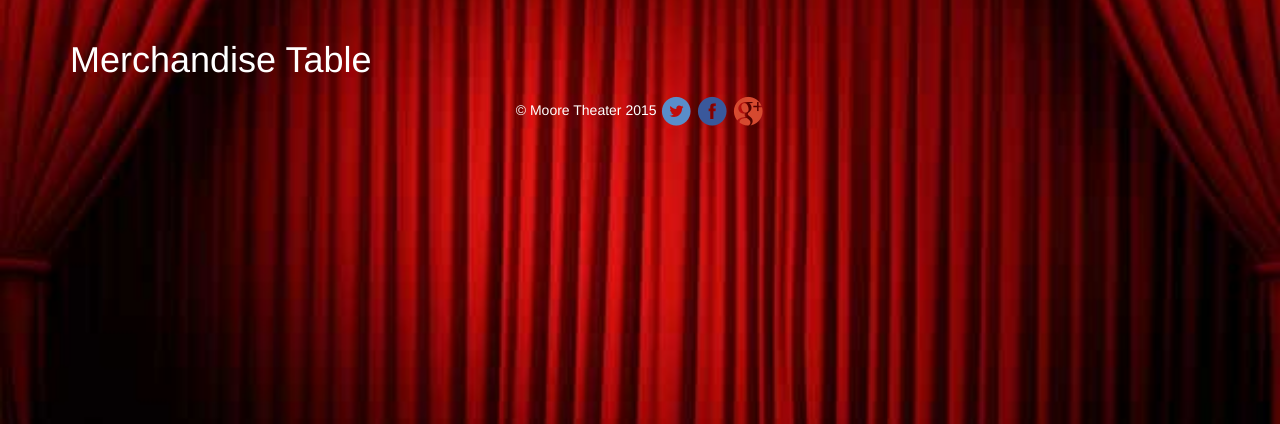
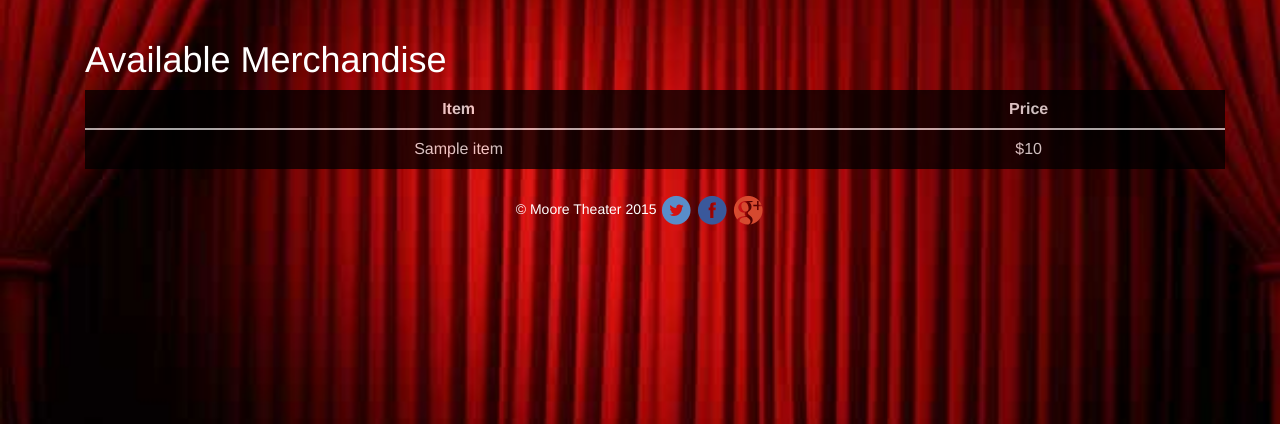
Before and after one commit to sk367/cs399_Theater, a Django app: template cs399_Theater/main/templates/merch.html in a window 1280 px wide. Shown: the part 52-476 px from the top of the page. Run offline with Django 3.2, Linux system fonts and the light colour scheme; the template is opened without the code that fills it: most values are stand-ins (such as "Sample title", 1, 10 or a date in 2020); parts of the project's set-up code (start-up, migrations or seed data) failed here and were passed over; some libraries are stand-ins or nearby versions.

Commit message:
updated Merch HTML

```diff
--- a/cs399_Theater/main/admin.py
+++ b/cs399_Theater/main/admin.py
@@ -1,6 +1,8 @@
 from django.contrib import admin
 from main.models import Events
 from main.models import Tickets
+from main.models import Merch
 
 admin.site.register(Events)
 admin.site.register(Tickets)
+admin.site.register(Merch)
--- /dev/null
+++ b/cs399_Theater/main/models/Merch.py
@@ -0,0 +1,6 @@
+from django.db import models
+
+class Merch(models.Model):
+	item = models.CharField(default="", max_length = 100)
+	price = models.DecimalField(max_digits = 5, decimal_places = 2)
+	#picture = models.ImageField(height_field=50, width_field=50)
--- a/cs399_Theater/main/templates/merch.html
+++ b/cs399_Theater/main/templates/merch.html
@@ -1,10 +1,26 @@
 {% extends 'base.html' %}
 {% block pagetitle %} Merchandise {% endblock %}
 {% block body %}
+<div class="container">
   <body>
     <div class="container">
-	<h1 style="color: white;">Merchandise Table</h1>
+	<h1 style="color: white;">Available Merchandise</h1>
+	<table class="table text-center" style="background-color:Black;opacity:.75;">
+     	<thead class="text-center">
+     		<th style="text-align:center;">Item</th>
+     		<th style="text-align:center;">Price</th>
 
+
+     	</thead>
+     {% for merch in merchandise %}
+     <tr> <td>{{ merch.item }} </td>
+     	<td> ${{ merch.price }} </td>
+
+
+     </tr>
+     {% endfor %}
+     </table>
     </div> <!-- /container -->
   </body>
+</div>
 {% endblock %}
--- a/cs399_Theater/main/templates/performances.html
+++ b/cs399_Theater/main/templates/performances.html
@@ -4,7 +4,7 @@
 <div class="container">
   <body>
   	<div class="container">
-	<h1>Upcoming Performances</h1>
+	<h1 style="color:white;">Upcoming Performances</h1>
 
      <table class="table text-center" style="background-color:Black;opacity:.75;">
      	<thead class="text-center">
--- a/cs399_Theater/main/views/views.py
+++ b/cs399_Theater/main/views/views.py
@@ -2,14 +2,15 @@
 from django.shortcuts import render
 from main.models import Events
 from main.models import Tickets
+from main.models import Merch
 
 def index(request):
   	return render(request, 'index.html')
 def location(request):
 	return render(request, 'location.html')
 def merch(request):
-	return render(request, 'merch.html')
+	return render(request, 'merch.html', {'merchandise': Merch.objects.order_by('price')})
 def performances(request):
 	return render(request, 'performances.html', {'events': Events.objects.order_by('date')})
 def tickets(request):
-  return render(request, 'tickets.html', {'tickets': Tickets.objects.order_by('date')})
+    return render(request, 'tickets.html', {'tickets': Tickets.objects.order_by('date')})
```
Also changed, not shown: cs399_Theater/db.sqlite3.
